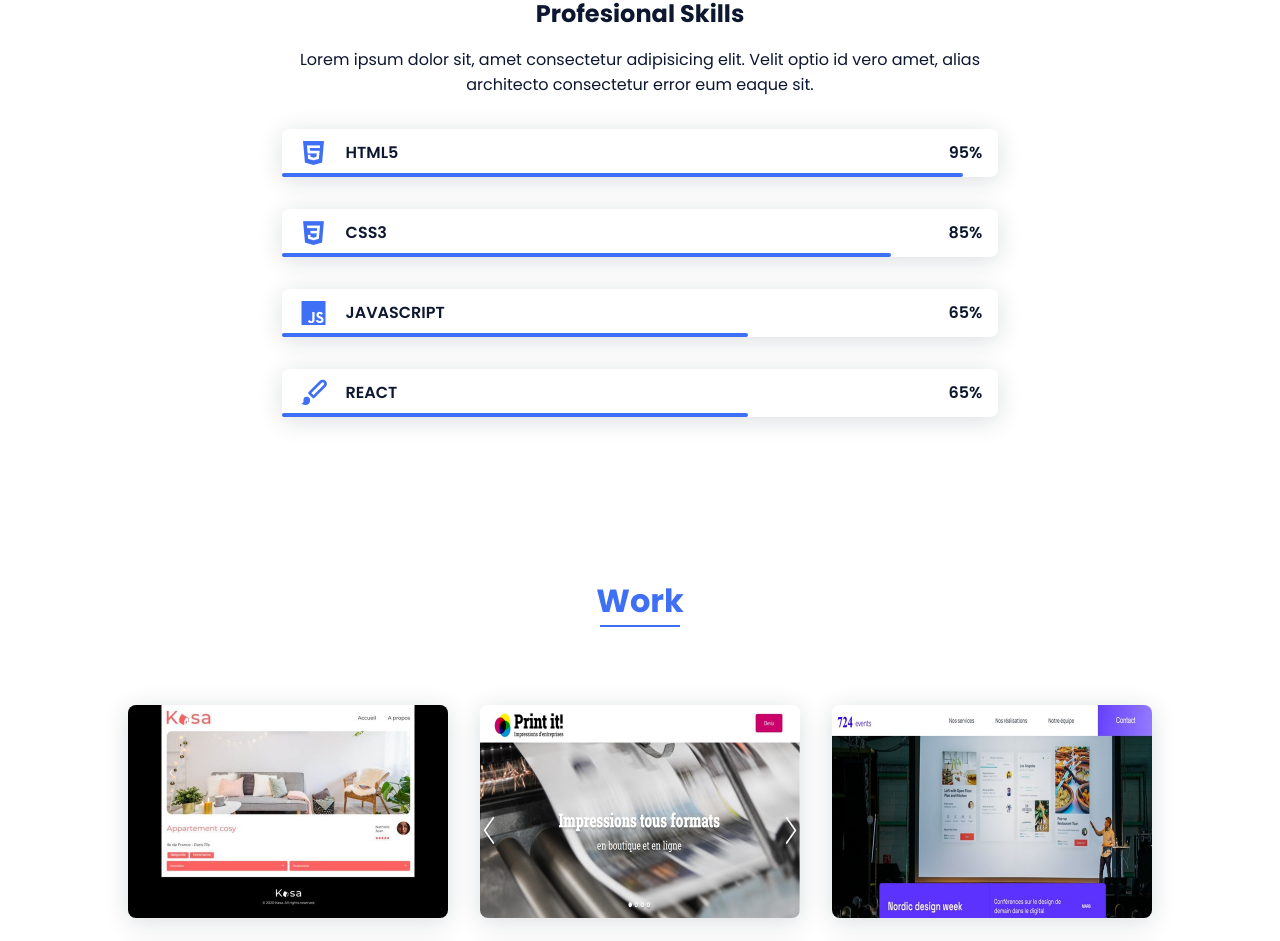
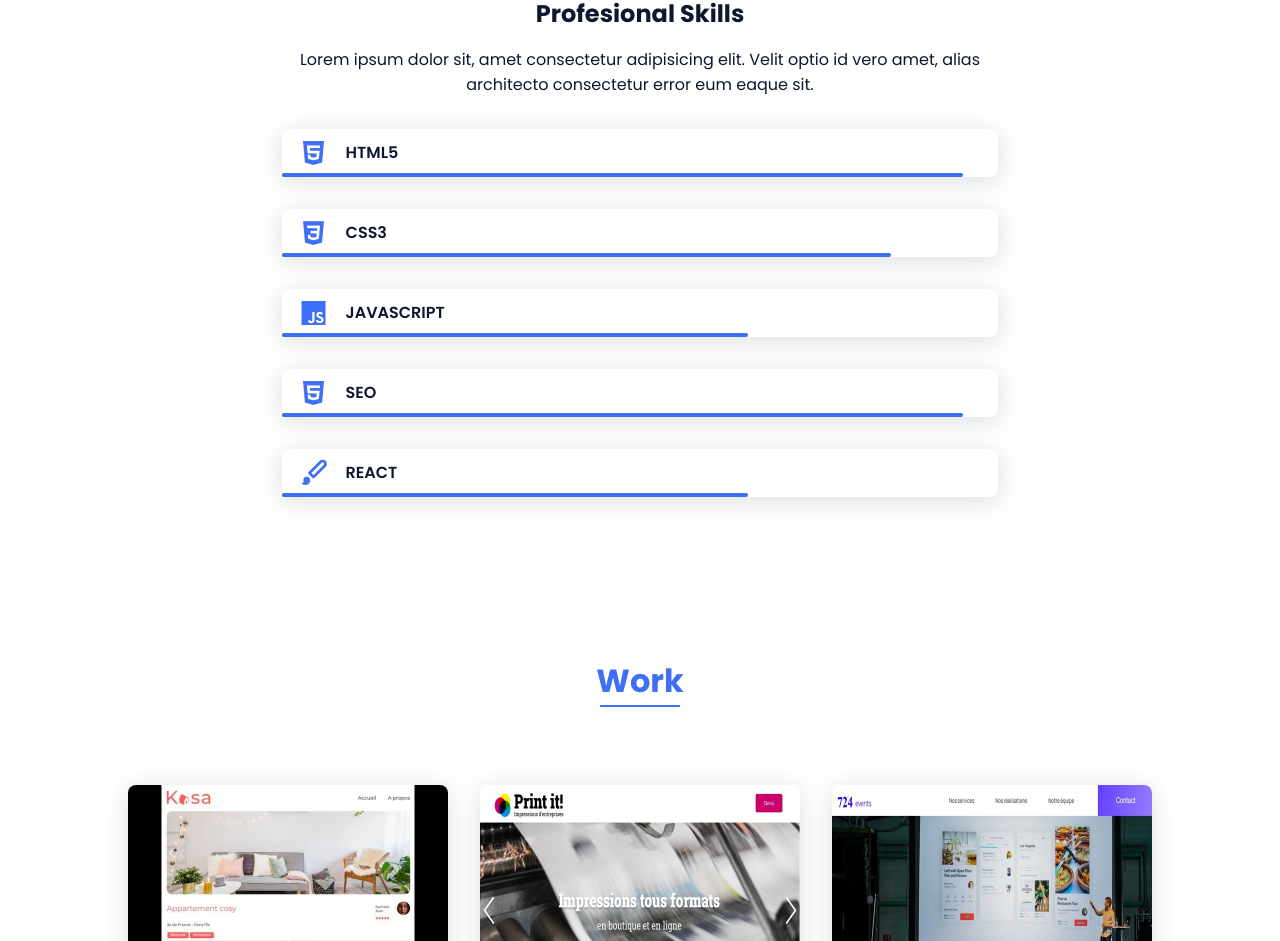
Before and after one commit to amoungui/porfolio, a React (Create React App) app: page / in a window 1280 px wide. Shown: the part 1296-2237 px from the top of the page. Built offline with nearby package versions, Linux system fonts and the light colour scheme.

Commit message:
Move pourcentage to the skillsCard

```diff
--- a/src/Pages/Home/Home.jsx
+++ b/src/Pages/Home/Home.jsx
@@ -109,31 +109,38 @@ const Home = () => {
               </p>
               <SkillsCard
                 skillsName="HTML5"
-                skillsPercentage="95%"
+                skillsPercentage=""
                 classNameBxl="bx bxl-html5 skills__icon"
                 classNameSkill="skills__bar skills__html"
-                key={`SkillsCard-item-${uuidv4()}`}
+                key={`SkillsCard-1-item-${uuidv4()}`}
               />
               <SkillsCard
                 skillsName="CSS3"
-                skillsPercentage="85%"
+                skillsPercentage=""
                 classNameBxl="bx bxl-css3 skills__icon"
                 classNameSkill="skills__bar skills__css"
-                key={`SkillsCard-item-${uuidv4()}`}
+                key={`SkillsCard-2-item-${uuidv4()}`}
               />
               <SkillsCard
                 skillsName="JAVASCRIPT"
-                skillsPercentage="65%"
+                skillsPercentage=""
                 classNameBxl="bx bxl-javascript skills__icon"
                 classNameSkill="skills__bar skills__js"
-                key={`SkillsCard-item-${uuidv4()}`}
+                key={`SkillsCard-3-item-${uuidv4()}`}
+              />
+              <SkillsCard
+                skillsName="SEO"
+                skillsPercentage=""
+                classNameBxl="bx bxl-html5 skills__icon"
+                classNameSkill="skills__bar skills__html"
+                key={`SkillsCard-1-item-${uuidv4()}`}
               />
               <SkillsCard
                 skillsName="REACT"
-                skillsPercentage="65%"
+                skillsPercentage=""
                 classNameBxl="bx bxs-paint skills__icon"
                 classNameSkill="skills__bar skills__react"
-                key={`SkillsCard-item-${uuidv4()}`}
+                key={`SkillsCard-4-item-${uuidv4()}`}
               />
             </div>
 
```
